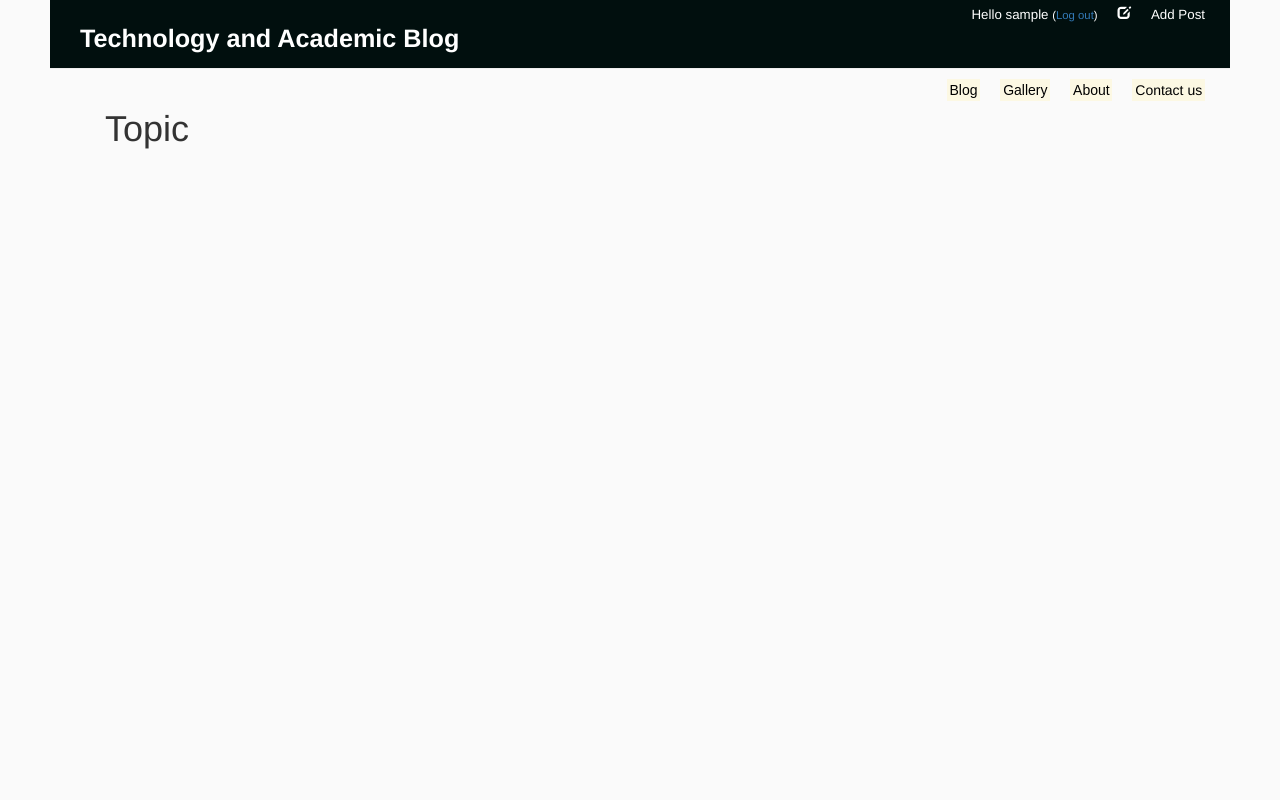
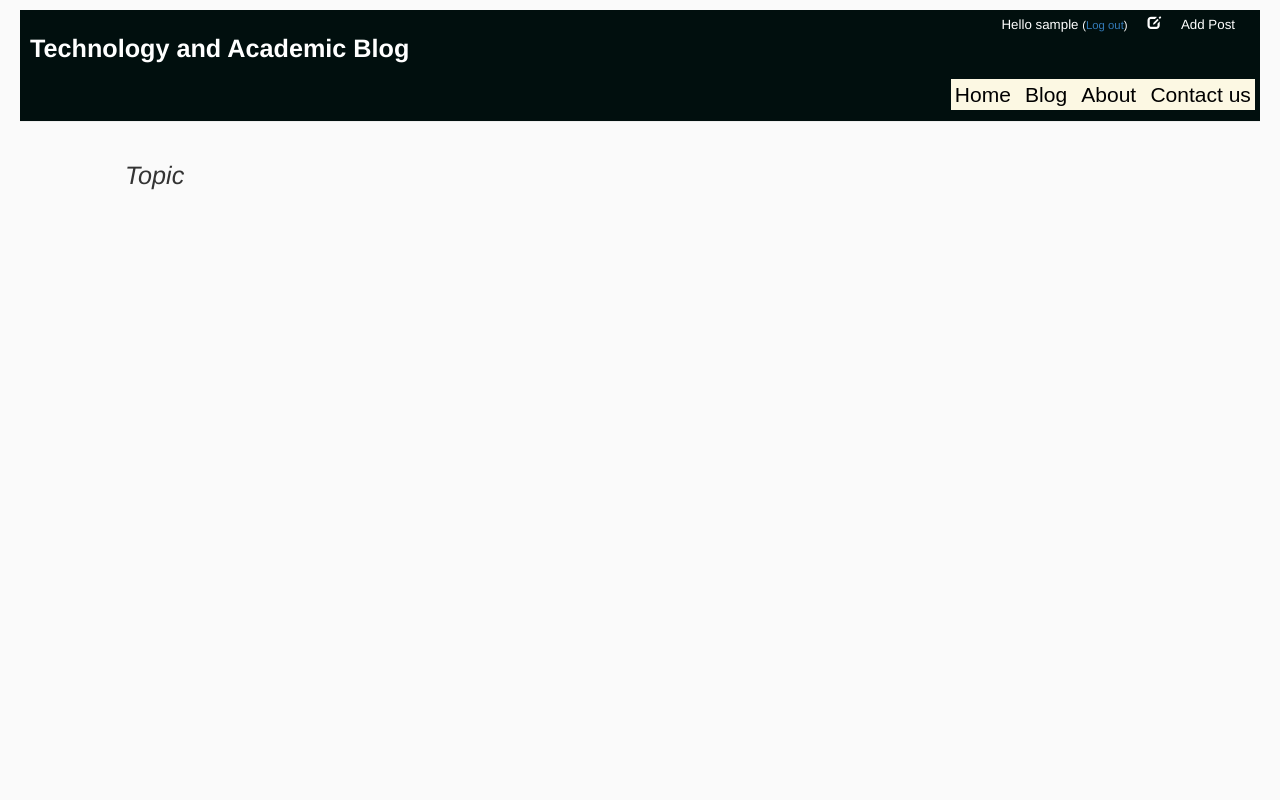
Before and after one commit to alistairich/my-first-blog, a Django app: page / in a window 1280 px wide. Run offline with Django 3.2, Linux system fonts and the light colour scheme; the visitor is signed in with stand-in values (Sample User, id 1); data that the repository does not hold is empty; some libraries are stand-ins or nearby versions.

Commit message:
Modified some templates

```diff
--- a/blog/static/css/blog.css
+++ b/blog/static/css/blog.css
@@ -3,25 +3,29 @@ h1 a{
 }
 
 body {
-	padding-left: 50px;
-	padding-right: 50px;
+	padding-left: 10px;
+	padding-right: 10px;
 }
 
 .page-header{
 	background-color: #010F0E;
-	margin-top: 0;
-	padding: 5px 5px 5px 30px;
+	margin-top: 10;
+	margin-left: 10;
+	margin-right: 10;
+	padding: 5px 5px 5px 10px;
+
 }
 
-.page-header h1, .
-page-header h1 a, .page-header h1 a:visited, .page-header h1 a: active {
+.page-header h1,
+.page-header h1 a, .page-header h1 a:visited, .page-header h1 a: active {
 	color: #ffffff;
-	font-size: 20pt;
+	font-size: 10pt;
 	text-decoration: none;
 }
 
+
 .content {
-	margin-left: 40px;
+	margin-left: 100px;
 }
 
 
@@ -44,6 +48,7 @@ page-header h1 a, .page-header h1 a:visited, .page-header h1 a: active {
 
 .post {
     margin-bottom: 50px;
+    margin-top: 60px;
 }
 
 .post h1 a, .post h1 a:visited {
@@ -54,3 +59,7 @@ page-header h1 a, .page-header h1 a:visited, .page-header h1 a: active {
 .comment {
     margin: 20px 0px 20px 20px;
 }
+
+.border{
+	background-color: #010F0E;
+}
--- a/blog/templates/blog/add_comment_to_post.html
+++ b/blog/templates/blog/add_comment_to_post.html
@@ -1,7 +1,7 @@
 {% extends 'blog/base.html' %}
 
 {% block content %}
-
+	<h1  style="font-family: arial">{{ post.title }}</h1>
 	<h1>New comment</h1>
     <form method="POST" class="post-form">{% csrf_token %}
         {{ form.as_p }}
--- a/blog/templates/blog/base.html
+++ b/blog/templates/blog/base.html
@@ -1,7 +1,7 @@
 {% load staticfiles %}
 <html>
     <head>
-        <title>Catalogo Blog</title>
+        <!--<title>Home</title>-->
         <link rel="stylesheet" href="//maxcdn.bootstrapcdn.com/bootstrap/3.2.0/css/bootstrap.min.css">
         <link rel="stylesheet" href="//maxcdn.bootstrapcdn.com/bootstrap/3.2.0/css/bootstrap-theme.min.css">
         <link rel="stylesheet" href="{% static 'css/blog.css' %}">
@@ -17,11 +17,10 @@
                 <a href="{% url 'login' %}" class="top-menu">Login</a>
                 <a href="{% url 'signup' %}" class="top-menu">Signup</a>
             {% endif %}
-            <h1 style="color: rgb(250, 250, 250);font-size: 180%; font-weight: bold;"><a href=""> Technology and Academic Blog </a></h1>
-            <h1 style="text-align: right; font-size: 100%; font-weight: arial; color: #027376" class="top-menu"><a href=""><mark> Contact us </mark></a></h1>
-            <h1 style="text-align: right; font-size: 100%; font-family: arial;" class="top-menu"><a href=""><mark> About </mark></a></h1>
-            <h1 style="text-align: right; font-size: 100%; font-family: arial;" class="top-menu"><a href=""><mark> Gallery </mark></a></h1>
-            <h1 style="text-align: right; font-size: 100%; font-family: arial;" class="top-menu"><a href="/"><mark> Blog </mark></a></h1>
+            <h1 style="color: rgb(250, 250, 250);font-size: 180%; font-weight: bold;"><a href=""> Technology and Academic Blog </a></h1><h1 style="text-align: right; font-size: 150%; font-family: arial;"><a href=""><mark> Home </mark></a><a href="/"><mark> Blog </mark></a><a href=""><mark> About </mark></a><a href=""><mark> Contact us </mark></a></h1>
+        </div>
+        <div class="border">
+
         </div>
         <div class="content container">
             <div class="row">
--- a/blog/templates/blog/post_detail.html
+++ b/blog/templates/blog/post_detail.html
@@ -1,10 +1,11 @@
 {% extends 'blog/base.html' %}
 
 {% block content %}
+    <title>Blog Detail</title>
     <div class="post">
         {% if post.published_date %}
             <div class="date">
-                <hr>{{ post.published_date }}</hr>
+                {{ post.published_date }}
             </div>
         {% else %}
             <a class="btn btn-default" href="{% url 'post_publish' pk=post.pk %}">Publish</a>
@@ -13,10 +14,9 @@
             <a class="btn btn-default" href="{% url 'post_edit' pk=post.pk %}"><span class="glyphicon glyphicon-pencil"; title="Edit"></span></a>
             <a class="btn btn-default" href="{% url 'post_remove' pk=post.pk %}"><span class="glyphicon glyphicon-remove"; title="Delete"></span></a>
         {% endif %}
-        <h1  style="font-family: arial"><hr>{{ post.title }}<hr></h1>
+        <h1  style="font-family: arial">{{ post.title }}</h1>
         <p>{{ post.text|safe }}</p>
     </div>
-    <hr>
     <a class="btn btn-default" href="{% url 'add_comment_to_post' pk=post.pk %}">Add comment</a>
     {% for comment in post.comments.all %}
         {% if user.is_authenticated or comment.approved_comment %}
--- a/blog/templates/blog/post_edit.html
+++ b/blog/templates/blog/post_edit.html
@@ -3,7 +3,7 @@
 {% load wysiwyg %}
 
 {% block content %}
-    <h1>New post</h1>
+    <h1 style="font-size: 150%">New post</h1>
 
     <form method="POST" class="post-form">{% csrf_token %}
     	{{ form.media }}
--- a/blog/templates/blog/post_list.html
+++ b/blog/templates/blog/post_list.html
@@ -2,13 +2,14 @@
 
 
 {% block content %}
-    <h1> Topic </h1>
+    <title>Blog List</title>
+    <h1 style="font-size: 180%"><i> Topic </i></h1>
     {% for post in posts %}
         <div class="post">
             <div class="date">
-                <hr>{{ post.published_date }}</hr>
+                {{ post.published_date }}
             </div>
-            <h1><a href="{% url 'post_detail' pk=post.pk %}">{{ post.title }}</a></h1>
+            <h1 style="font-size: 100%"><a href="{% url 'post_detail' pk=post.pk %}">{{ post.title }}</a></h1>
             <!--<p>{{ post.text|safe }}</p>-->
             <!--<a href="{% url 'post_detail' pk=post.pk %}">Comments: {{ post.approved_comments.count }}</a>-->
         </div>
--- a/mysite/settings.py
+++ b/mysite/settings.py
@@ -27,7 +27,7 @@ DEBUG = True
 
 LOGIN_REDIRECT_URL = '/'
 
-ALLOWED_HOSTS = ['192.168.254.101', 'alistairich.pythonanywhere.com']
+ALLOWED_HOSTS = ['192.168.254.103', 'alistairich.pythonanywhere.com']
 
 
 # Application definition
```
